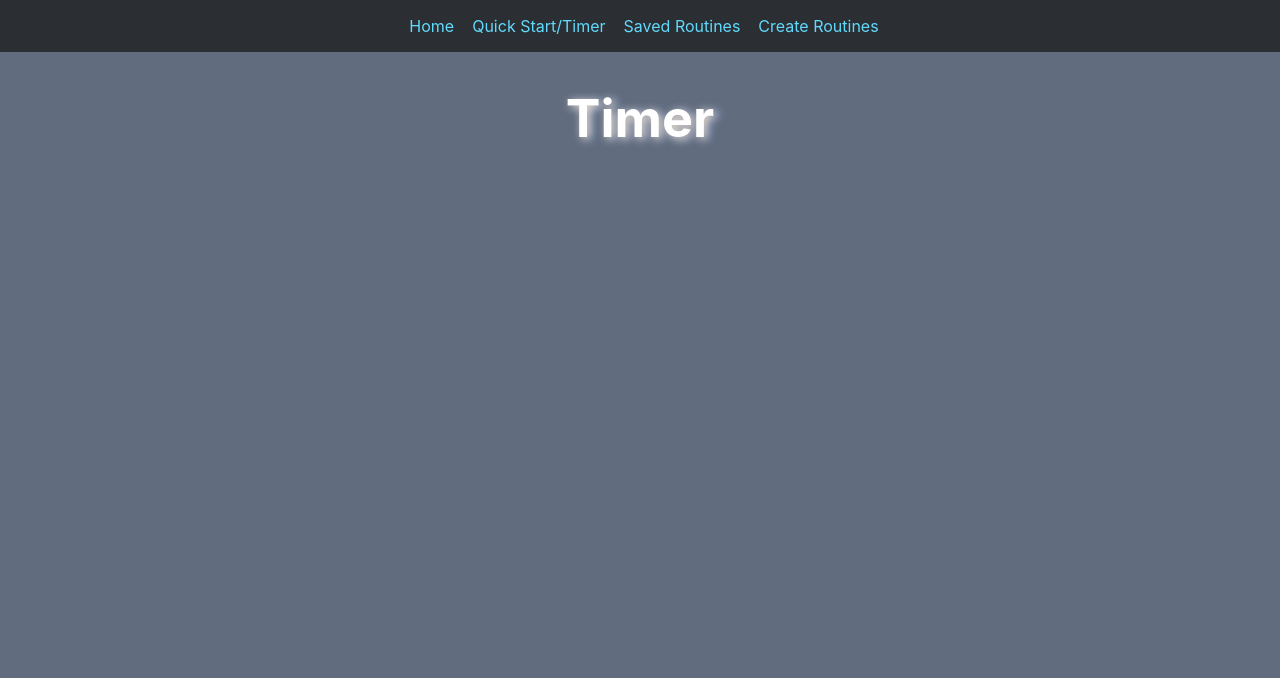
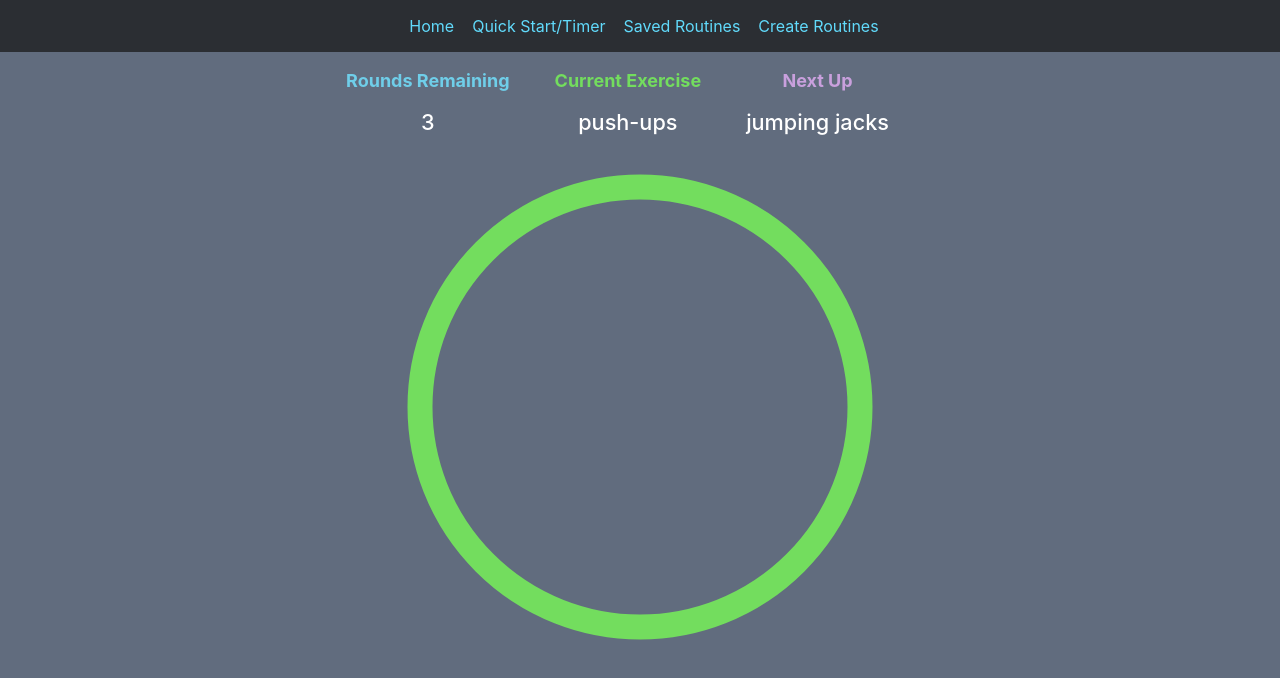
Before and after one commit to HC1Team/better-workout, a React (Create React App) app in the folder frontend/better-workout-timer/: page /timer in a window 1280 px wide. Shown: the top 678 px of the page. Built offline with nearby package versions, Linux system fonts and the light colour scheme.

Commit message:
beginnings of timer page

```diff
--- a/frontend/better-workout-timer/src/Components/Styles/App.css
+++ b/frontend/better-workout-timer/src/Components/Styles/App.css
@@ -132,3 +132,49 @@ button.create-routines-btn:hover {
     margin: 0;
   }
 }
+
+.timer-info-top-item {
+  /* height: 1rem; */
+  font-size: large;
+  font-weight: 700;
+  margin-right: 45px;
+}
+.timer-info-item1 {
+  grid-area: 'rounds-remaining-title';
+  /* margin-left: 40px; */
+  color: #6fcee9;
+}
+
+.timer-info-item2 {
+  grid-area: 'current-exercise-title';
+  color: rgb(115, 221, 94);
+}
+.timer-info-item3 {
+  grid-area: 'next-up-title';
+  color: rgb(201, 160, 221);
+}
+.timer-info-bottom-item {
+  /* height: 20px; */
+  margin-top: 0;
+  font-size: smaller;
+  margin-right: 45px;
+  font-weight: 500;
+}
+.timer-info-item4 {
+  grid-area: 'rounds-remaining';
+}
+.timer-info-item5 {
+  grid-area: 'current-exercise';
+}
+.timer-info-item6 {
+  grid-area:'next-up';
+}
+
+.timer-info-container {
+  display: grid;
+  grid-template-areas:
+  'rounds-remaining-title current-exercise-title next-up-title'
+  'rounds-remaining current-exercise next-up';
+  justify-content: center;
+  text-align: center;
+}
--- a/frontend/better-workout-timer/src/Components/Timer.js
+++ b/frontend/better-workout-timer/src/Components/Timer.js
@@ -36,10 +36,42 @@ class Timer extends Component {
   //   this.setState({ responseToPost: body });
   // };
 
+  //Review code from original project to try to make this work, but make it your own
+  //Draws the circle with the time or other details in middle
+  draw() {
+    //Draw circle
+    var canvas = document.getElementById('timerCircle');
+    var ctx = canvas.getContext("2d");
+    var X = canvas.width / 2;
+    var Y = canvas.height / 2;
+    var R = 220;
+    ctx.beginPath();
+    ctx.arc(X, Y, R, 0, 2 * Math.PI, false);
+    ctx.lineWidth = 25;
+    ctx.strokeStyle = '#73DD5E';
+    ctx.stroke();
+  }
+
+  //Redraw the circle (or draw something over to make it apear to disappear) every second
+
+
+  componentDidMount() {
+    this.draw();
+  }
+
 render() {
     return (
       <div className="App">
-        <h1>Timer</h1>
+        {/* <h1>Timer</h1> */}
+        <div className="timer-info-container">
+            <p className="timer-info-item1 timer-info-top-item">Rounds Remaining</p>
+            <p className="timer-info-item2 timer-info-top-item">Current Exercise</p>
+            <p className="timer-info-item3 timer-info-top-item">Next Up</p>
+            <p className="timer-info-item4 timer-info-bottom-item" id="rounds-remaining">3</p>
+            <p className="timer-info-item5 timer-info-bottom-item" id="current-exercise">push-ups</p>
+            <p className="timer-info-item6 timer-info-bottom-item" id="next-up">jumping jacks</p>
+        </div>
+        <canvas id="timerCircle" width="500" height="500"></canvas>
       </div>
     );
   }
```
